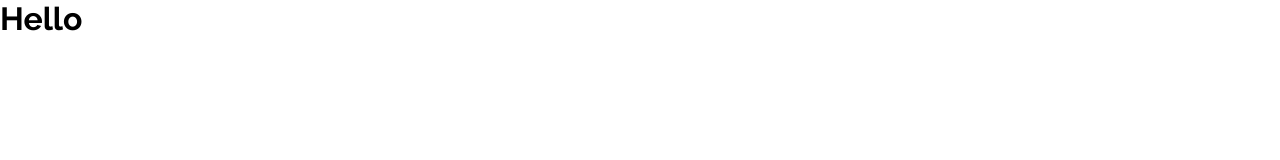
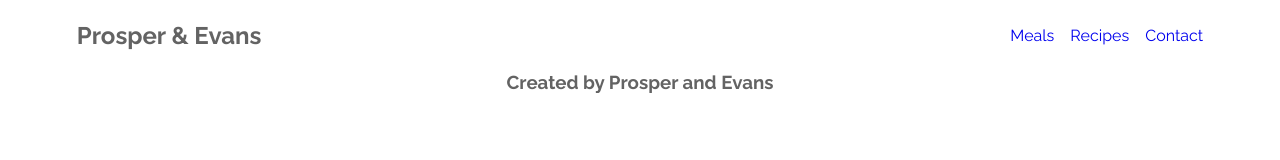
Before and after one commit to kessie2862/JavascriptCapstone, a website: page src/template.html in a window 1280 px wide. Drawn offline with nearby package versions, Linux system fonts and the light colour scheme.

Commit message:
Add markuo for header and footer

```diff
--- a/src/template.html
+++ b/src/template.html
@@ -1,15 +1,30 @@
 <!DOCTYPE html>
 <html lang="en">
-<head>
-    <meta charset="UTF-8">
-    <meta http-equiv="X-UA-Compatible" content="IE=edge">
-    <meta name="viewport" content="width=device-width, initial-scale=1.0">
+  <head>
+    <meta charset="UTF-8" />
+    <meta http-equiv="X-UA-Compatible" content="IE=edge" />
+    <meta name="viewport" content="width=device-width, initial-scale=1.0" />
     <title><%=htmlWebpackPlugin.options.title %></title>
-    <link rel="stylesheet" href="bundle.css">
-</head>
-<body>
+    <link
+      rel="stylesheet"
+      href="https://unicons.iconscout.com/release/v4.0.8/css/line.css"
+    />
+    <link rel="stylesheet" href="bundle.css" />
+  </head>
+  <body>
+    <!-- Header Nav -->
+    <nav class="header-nav">
+      <a>Prosper & Evans</a>
+      <ul>
+        <li><a href="#">Meals</a></li>
+        <li><a href="#">Recipes</a></li>
+        <li><a href="#">Contact</a></li>
+      </ul>
+    </nav>
 
-    <h1>Hello</h1>
-
-</body>
+    <!-- Footer -->
+    <footer>
+      <h3>Created by Prosper and Evans</h3>
+    </footer>
+  </body>
 </html>
```
